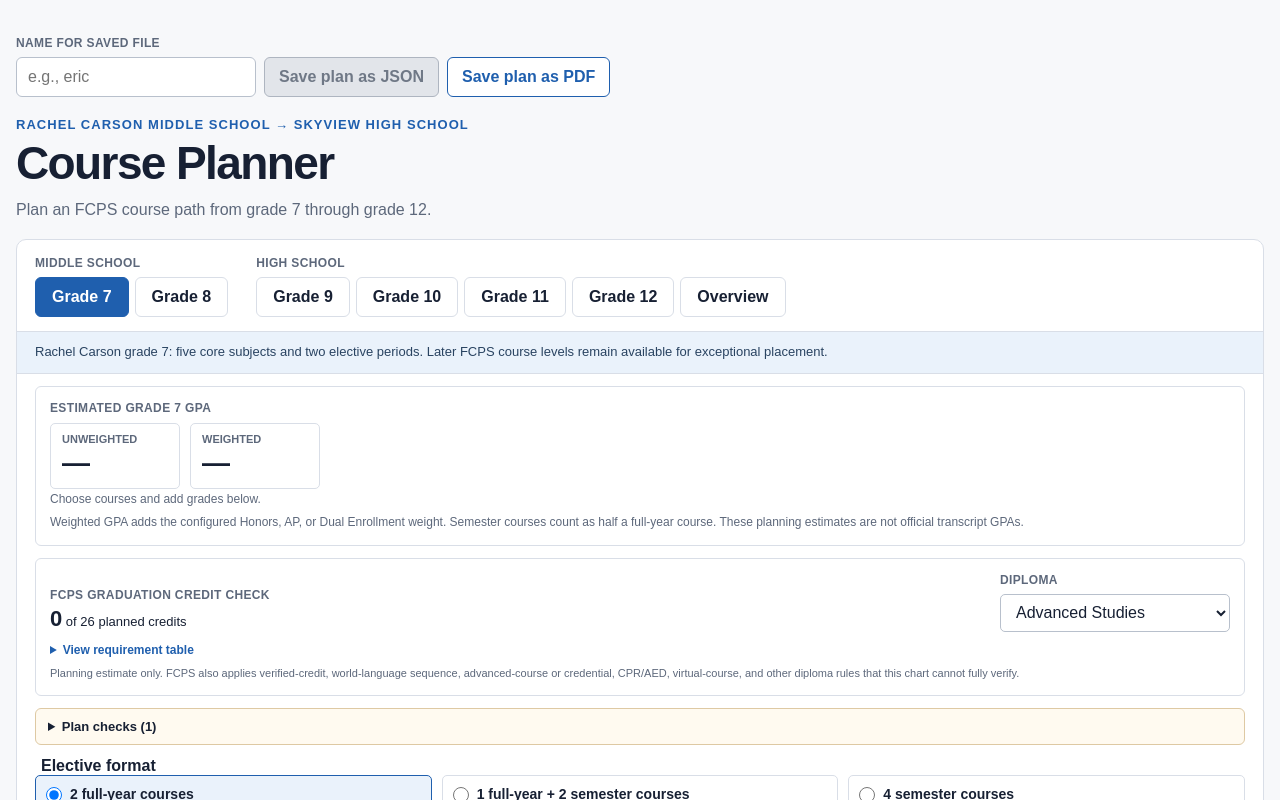
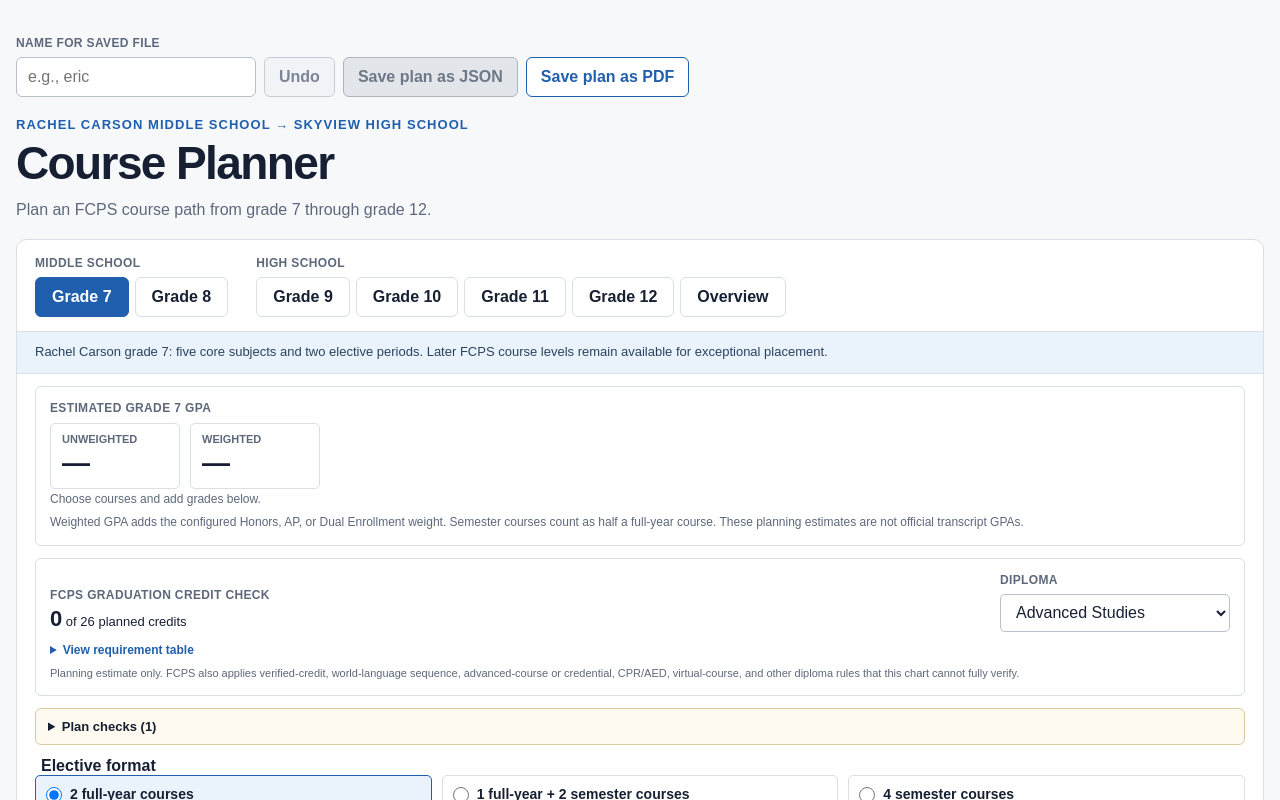
Before and after one commit to bishoppawn1/curriculum-chooser, a React (Vite) app: page / in a window 1280 px wide. Shown: the top 800 px of the page. Built offline with nearby package versions, Linux system fonts and the light colour scheme.

Commit message:
Add planner undo history

```diff
--- a/src/App.tsx
+++ b/src/App.tsx
@@ -70,6 +70,8 @@
   diplomaType: DiplomaType;
   eligibilityChecks: Record<string, boolean>;
 };
+
+type PlannerSnapshot = Omit<SavedPlan, "studentName">;
 
 type CourseFamily = {
   id: string;
@@ -1304,6 +1306,7 @@
   const [priorCourses, setPriorCourses] = useState<string[]>(savedPlan.priorCourses);
   const [diplomaType, setDiplomaType] = useState<DiplomaType>(savedPlan.diplomaType);
   const [eligibilityChecks, setEligibilityChecks] = useState<Record<string, boolean>>(savedPlan.eligibilityChecks);
+  const [undoStack, setUndoStack] = useState<PlannerSnapshot[]>([]);
 
   useEffect(() => {
     window.localStorage.setItem("fcps-course-plan-v2", JSON.stringify({ studentName, selections, priorCourses, diplomaType, eligibilityChecks }));
@@ -1321,7 +1324,29 @@
   const requiredCreditTotal = diplomaType === "advanced" ? 26 : 22;
   const warnings = planWarnings(diplomaType, selections, eligibilityChecks);
 
+  function rememberCurrentPlan() {
+    const snapshot: PlannerSnapshot = {
+      selections: structuredClone(selections),
+      priorCourses: [...priorCourses],
+      diplomaType,
+      eligibilityChecks: { ...eligibilityChecks },
+    };
+    setUndoStack((current) => [...current.slice(-49), snapshot]);
+  }
+
+  function undoLastChange() {
+    const previous = undoStack[undoStack.length - 1];
+    if (!previous) return;
+
+    setSelections(structuredClone(previous.selections));
+    setPriorCourses([...previous.priorCourses]);
+    setDiplomaType(previous.diplomaType);
+    setEligibilityChecks({ ...previous.eligibilityChecks });
+    setUndoStack(undoStack.slice(0, -1));
+  }
+
   function updateSelection(slotId: string, patch: Partial<Selection>) {
+    rememberCurrentPlan();
     setSelections((current) => {
       const existing = current[grade]?.[slotId] ?? emptySelection();
       const updated = {
@@ -1336,6 +1361,7 @@
     const formatModes = electiveFormats.find((item) => item.id === format)?.modes;
     if (!formatModes) return;
 
+    rememberCurrentPlan();
     setSelections((current) => {
       const nextGrade = { ...current[grade] };
       electiveSlots.forEach((slot, index) => {
@@ -1349,12 +1375,19 @@
 
   function togglePriorCourse(id: string) {
     const updated = priorCourses.includes(id) ? priorCourses.filter((item) => item !== id) : [...priorCourses, id];
+    rememberCurrentPlan();
     setPriorCourses(updated);
     setSelections((current) => sanitizeSelections(current, updated));
   }
 
   function toggleEligibility(checkId: string) {
+    rememberCurrentPlan();
     setEligibilityChecks((current) => ({ ...current, [checkId]: !current[checkId] }));
+  }
+
+  function changeDiplomaType(nextDiplomaType: DiplomaType) {
+    rememberCurrentPlan();
+    setDiplomaType(nextDiplomaType);
   }
 
   function savePlanAsJson() {
@@ -1401,6 +1434,7 @@
               onChange={(event) => setStudentName(event.target.value)}
             />
           </label>
+          <button type="button" className="undo-button" disabled={!undoStack.length} onClick={undoLastChange}>Undo</button>
           <button type="button" className="json-save-button" disabled={!planFileStem(studentName)} onClick={savePlanAsJson}>Save plan as JSON</button>
           <button type="button" className="print-button" onClick={savePlanAsPdf} title="Open the browser print dialog and choose Save as PDF">Save plan as PDF</button>
         </div>
@@ -1461,7 +1495,7 @@
             </div>
             <label className="diploma-field">
               <span>Diploma</span>
-              <select value={diplomaType} onChange={(event) => setDiplomaType(event.target.value as DiplomaType)}>
+              <select value={diplomaType} onChange={(event) => changeDiplomaType(event.target.value as DiplomaType)}>
                 <option value="advanced">Advanced Studies</option>
                 <option value="standard">Standard</option>
               </select>
--- a/src/styles.css
+++ b/src/styles.css
@@ -18,6 +18,9 @@
 .plan-name-field { width: min(240px, 100%); }
 .plan-name-field span { display: block; margin-bottom: 7px; color: var(--muted); font-size: 12px; font-weight: 700; letter-spacing: .03em; text-transform: uppercase; }
 .plan-name-field input { width: 100%; min-height: 40px; padding: 8px 11px; border: 1px solid #b8c0cc; border-radius: 6px; background: white; color: var(--foreground); }
+.undo-button { min-height: 40px; padding: 0 14px; border: 1px solid var(--primary); border-radius: 6px; background: white; color: var(--primary); cursor: pointer; font-weight: 700; }
+.undo-button:hover:not(:disabled) { background: var(--primary-soft); }
+.undo-button:disabled { border-color: #c7cdd6; background: #f1f3f6; color: #7c8594; cursor: not-allowed; }
 .json-save-button { min-height: 40px; padding: 0 14px; border: 1px solid var(--primary); border-radius: 6px; background: var(--primary); color: white; cursor: pointer; font-weight: 700; }
 .json-save-button:hover { background: #194f92; }
 .json-save-button:disabled { border-color: #aeb5c0; background: #e2e5ea; color: #6f7886; cursor: not-allowed; }
```
